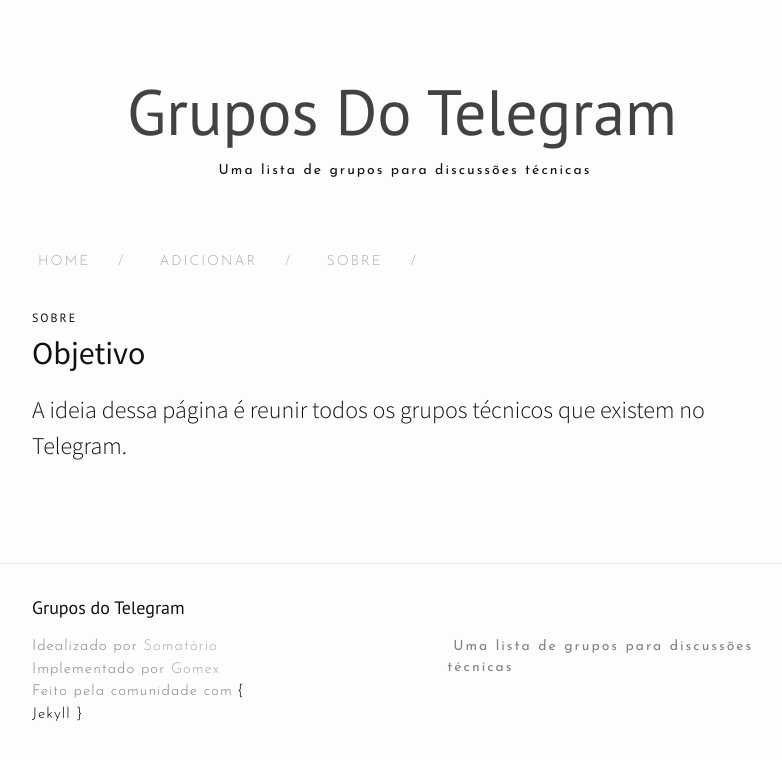
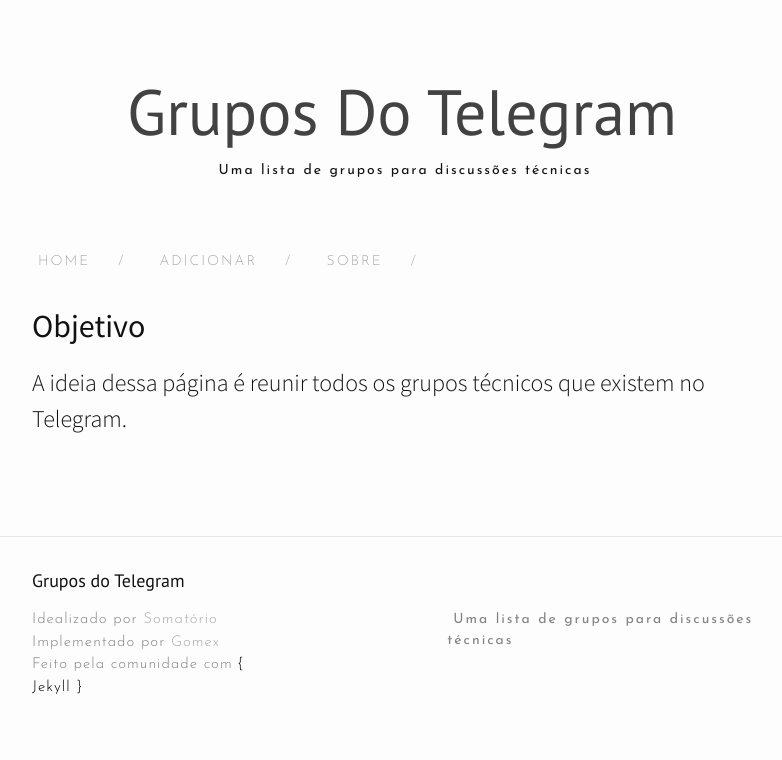
Before and after one commit to listatelegram/listatelegram.github.io, a Jekyll site: the page built from sobre.md, in a window 1280 px wide. Shown: the top 760 px of the page, without its empty margins (238-1020 px from the left). Built offline with Jekyll 4.4.1, drawn with Linux system fonts in a browser that asks for light colours; nearby versions of some CDN libraries.

Commit message:
alguns bugfixes

```diff
--- a/_layouts/page.html
+++ b/_layouts/page.html
@@ -4,14 +4,7 @@
 <article class="post">
 
   <header class="post-header">
-  <!--  <h1 class="post-title">{{ page.title }}</h1>-->
   </header>
-
-  {{%if page.tagline%}}
-  <div class="tagline">
-  <span class="page-title">{{page.title}}</span> <span class="page-tagline"><em>{{page.tagline}}</em></span>
-  </div>
-  {{% endif %}}
 
   <div class="post-content">
     {{ content }}
```
Also changed, not shown: _posts/2016-04-16-elastic-users-br.markdown (line endings or trailing spaces), _posts/2016-04-16-vagrant-users-br.markdown (line endings or trailing spaces), _posts/2016-04-18-ansible-br.markdown (line endings or trailing spaces), _posts/2016-05-25-estudante_linux.markdown (line endings or trailing spaces), 5 other files.
